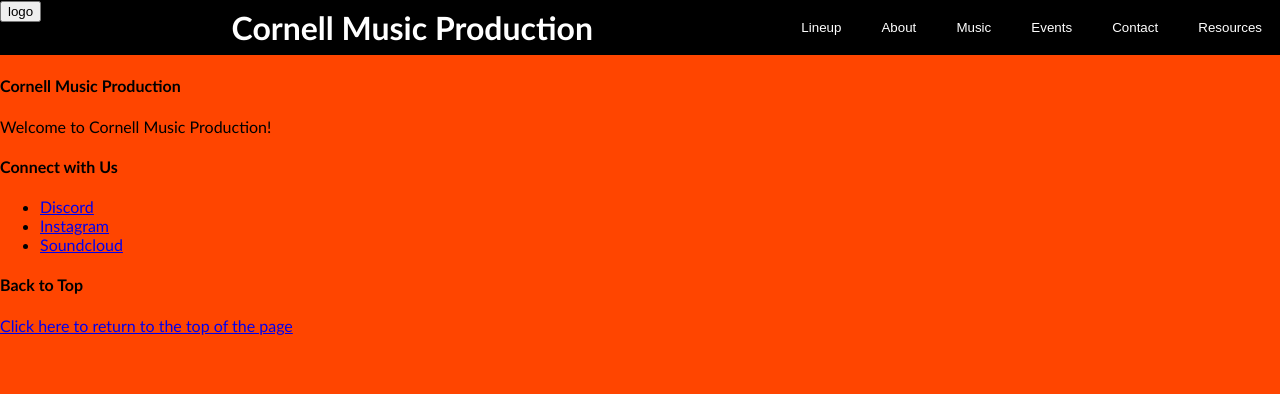
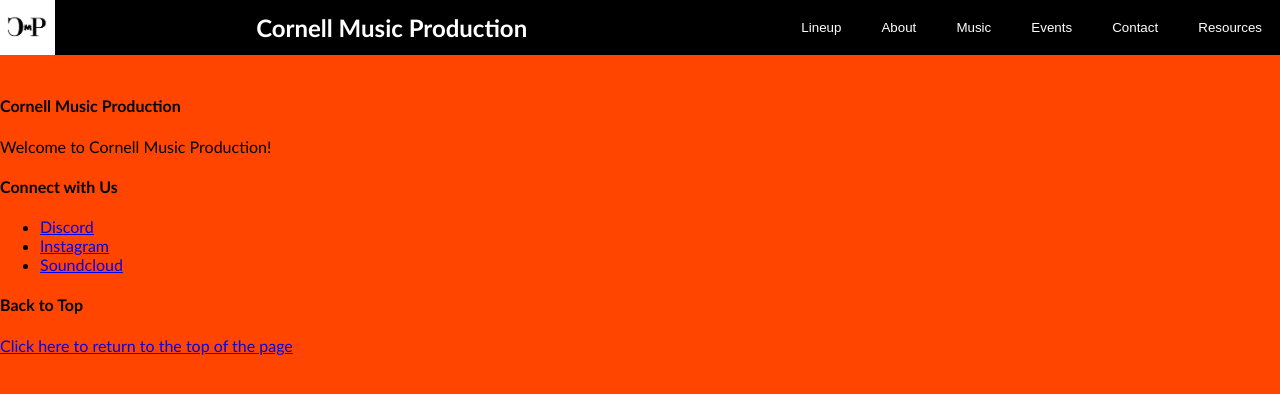
Before and after one commit to stephensyl/cuprod_web, a PHP site: page /resources.html in a window 1280 px wide. Shown: the top 394 px of the page. Run offline with PHP 8.4, Linux system fonts and the light colour scheme.

Commit message:
Adjuested consistent header on all pages, need to fix nav btns

```diff
--- a/resources.html
+++ b/resources.html
@@ -13,14 +13,14 @@
 <body>
   <header>
     <div class="left-section">
-      <button id="logoBtn" type="button" class="logo">
-        logo
-      </button>
+      <div class="logo">
+        <img src="images/cmp_logo.jpg">
+      </div>
     </div>
     <div class="middle-section">
-      <h1>
+      <h2>
         Cornell Music Production
-      </h1>
+      </h2>
     </div>
     <div class="right-section">
       <nav>
@@ -46,7 +46,7 @@
       </nav>
     </div>
   </header>
-
+<main></main>
   <footer>
     <div class="container">
       <div class="row">
--- a/stylesheets/style.css
+++ b/stylesheets/style.css
@@ -14,11 +14,6 @@ main {
 
 }
 
-
-.middle-section h2{
-  font-size: 1rem;
-  color: white;
-}
 
 section {
   margin-bottom: 25px;
--- a/stylesheets/style_music_cmp.css
+++ b/stylesheets/style_music_cmp.css
@@ -4,23 +4,3 @@ body {
     padding: 0;
     background-color: orangered;
   }
-  header h1 {
-    margin: 0;
-    padding:10px;
-  }
-
-  nav ul {
-    list-style: none;
-    margin: 0;
-    padding: 20px;
-  }
-
-  nav li {
-    display: inline-block;
-  }
-
-  nav a {
-    color: rgb(255, 255, 255);
-    text-decoration: none;
-    padding: 10px 20px;
-  }
```
Also changed, not shown: about.html (+5 -5 lines), contact.html (+5 -5 lines), events.html (+5 -5 lines), lineup.html (+5 -5 lines), music.html (+5 -6 lines), stylesheets/style_event.css (+0 -17 lines).
